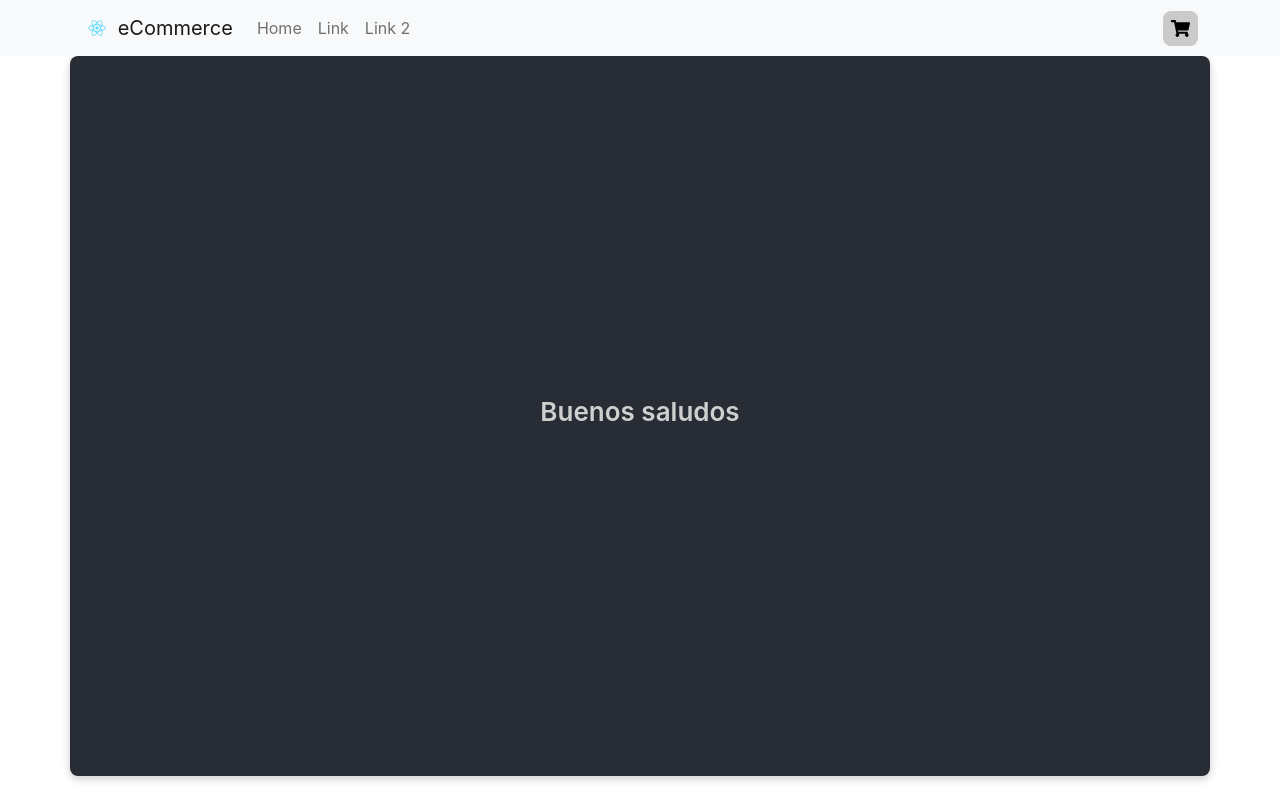
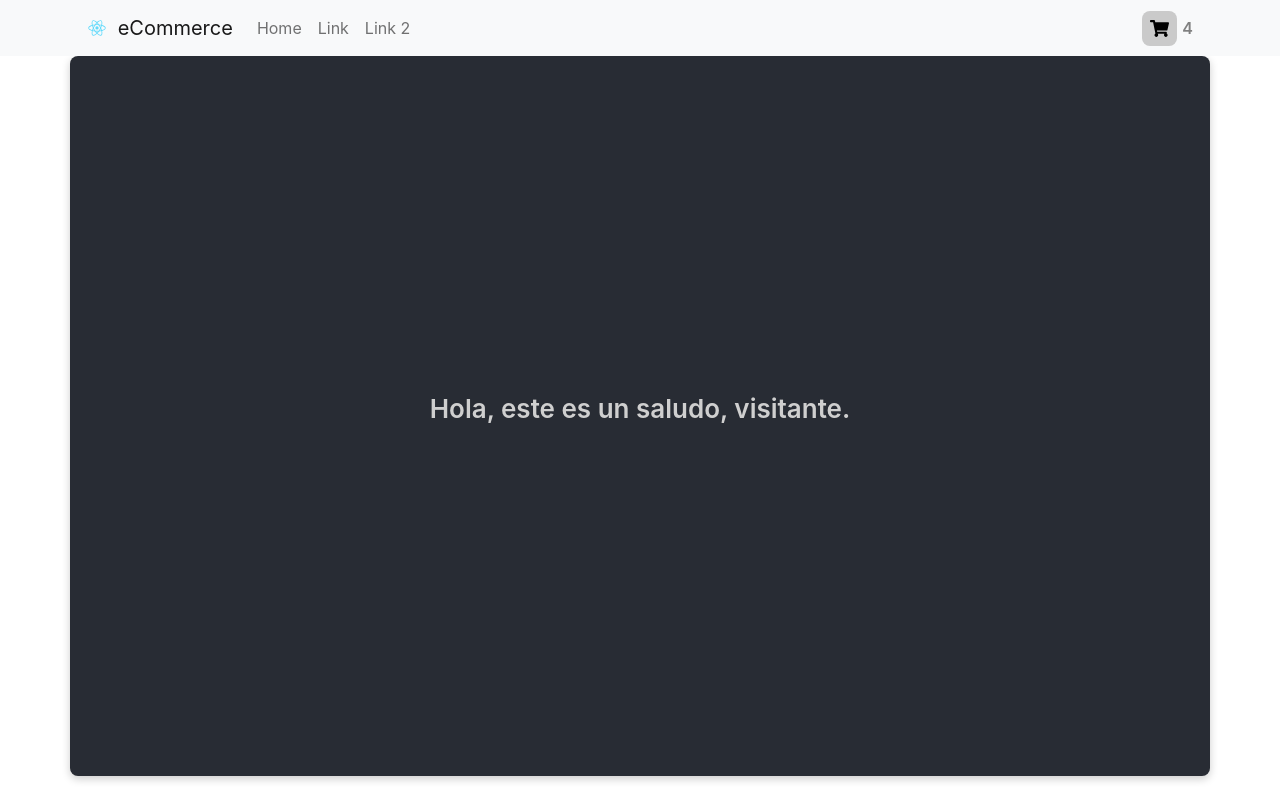
Before and after one commit to zgabros/ecomciccariello, a React (Create React App) app: page / in a window 1280 px wide. Built offline with nearby package versions, Linux system fonts and the light colour scheme.

Commit message:
se agrega numero al carrito y variables pasan a app()

```diff
--- a/src/App.js
+++ b/src/App.js
@@ -3,11 +3,13 @@ import ItemListContainer from './components/ItemListContainer';
 import NavBar from './components/NavBar';
 
 function App() {
+    let item = 4
+    let greetings = 'visitante.'
 
     return (
         <div className='App'>
-            <NavBar/>
-            <ItemListContainer/>
+            <NavBar item={item}/>
+            <ItemListContainer greetings={greetings}/>
         </div>
     );
 }
--- a/src/components/CartWidget.jsx
+++ b/src/components/CartWidget.jsx
@@ -3,14 +3,16 @@ import './CartWidget.css'
 import cart from '../cart.svg'
 
 
-function CartWidget() {
+function CartWidget({item}) {
   return (
     <>{ <img
         src={cart}
         width="30"
         height="30"
         className="d-inline-block align-top imagen"
-        alt="Cart logo"/> }</>
+        alt="Cart logo"/> }
+        <span style={{color:"grey", fontWeight:"600", padding:"5px"}}>{item}</span>
+        </>
   )
 }
 
--- a/src/components/ItemListContainer.css
+++ b/src/components/ItemListContainer.css
@@ -1,10 +1,3 @@
-.saludo{
-    font-weight: 600;
-    font-size: calc(10px + 2vmin);
-    color: rgb(207, 207, 207);
-    padding: 16px 0px 16px 0px;
-}
-
 .saludos {
     background-color: #282c34;
     min-height: 90vh;
--- a/src/components/ItemListContainer.jsx
+++ b/src/components/ItemListContainer.jsx
@@ -1,15 +1,15 @@
 import React from 'react'
 import './ItemListContainer.css'
 import {Container, Row, Col} from 'react-bootstrap'
+import ItemListMostrar from './ItemListMostrar'
 
-function ItemListContainer() {
-    let greetings = 'Buenos saludos'
+function ItemListContainer( {greetings} ) {
 
     return (
         <Container className='saludos'>
             <Row>
                 <Col>
-                    <h3 className='saludo'>{greetings}</h3>
+                   <ItemListMostrar greetings={greetings}/>
                 </Col>
             </Row>
         </Container>
--- /dev/null
+++ b/src/components/ItemListMostrar.css
@@ -0,0 +1,6 @@
+.saludo{
+    font-weight: 600;
+    font-size: calc(10px + 2vmin);
+    color: rgb(207, 207, 207);
+    padding: 16px 0px 16px 0px;
+}
--- /dev/null
+++ b/src/components/ItemListMostrar.jsx
@@ -0,0 +1,14 @@
+import React from 'react'
+import './ItemListMostrar.css'
+
+function ItemListMostrar({greetings}) {
+  return (
+    <div className='saludo'>
+        <p>
+            {'Hola, este es un saludo, '+ greetings}
+        </p>
+    </div>
+  )
+}
+
+export default ItemListMostrar
--- a/src/components/NavBar.jsx
+++ b/src/components/NavBar.jsx
@@ -2,7 +2,8 @@ import logo from '../logo.svg';
 import {Container, Nav, Navbar} from 'react-bootstrap';
 import CartWidget from './CartWidget';
 
-function NavBar() {
+function NavBar({item}) {
+
     return (
         <Navbar bg="light" expand="lg">
             <Container>
@@ -22,7 +23,7 @@ function NavBar() {
                         <Nav.Link href="#link">Link</Nav.Link>
                         <Nav.Link href="#link">Link 2</Nav.Link>
                     </Nav>
-                    <CartWidget/>
+                    <CartWidget item={item}/>
                 </Navbar.Collapse>
             </Container>
         </Navbar>
```
